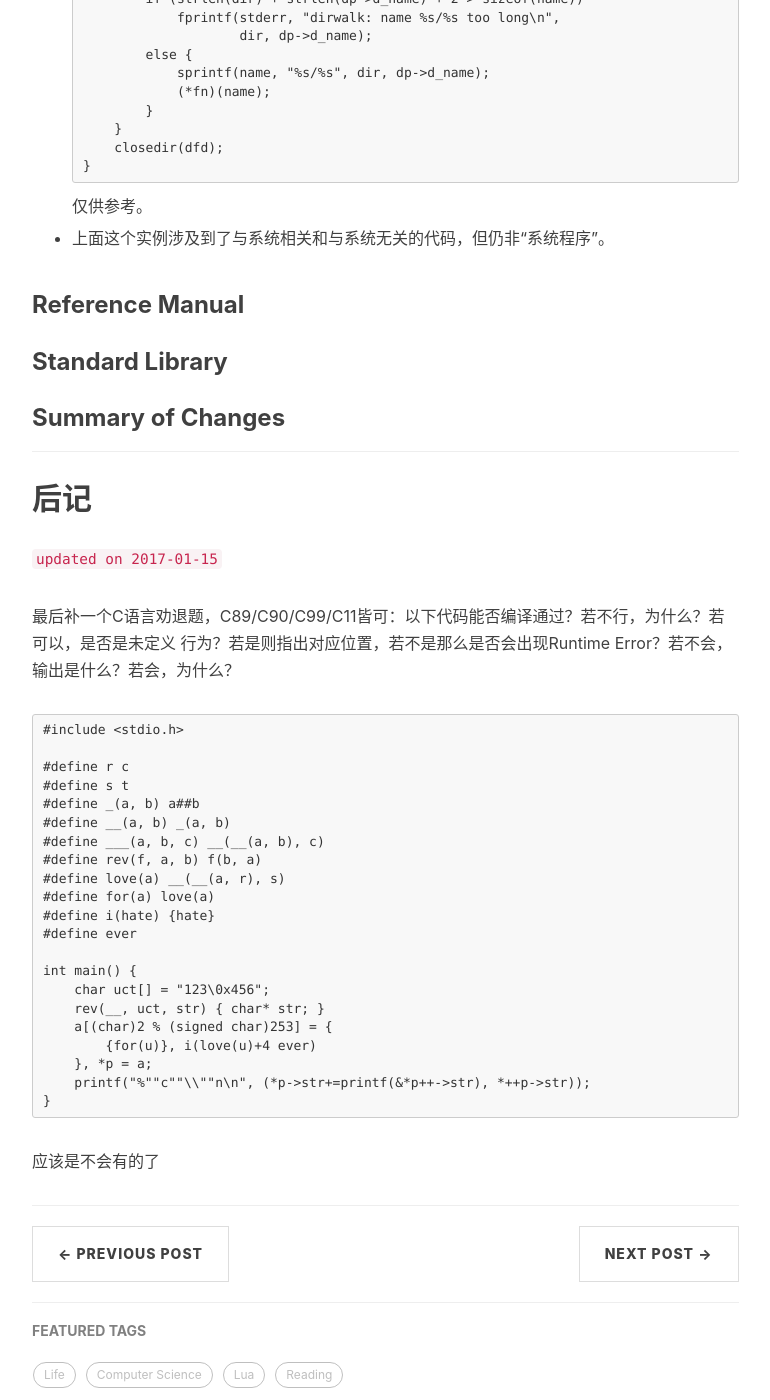
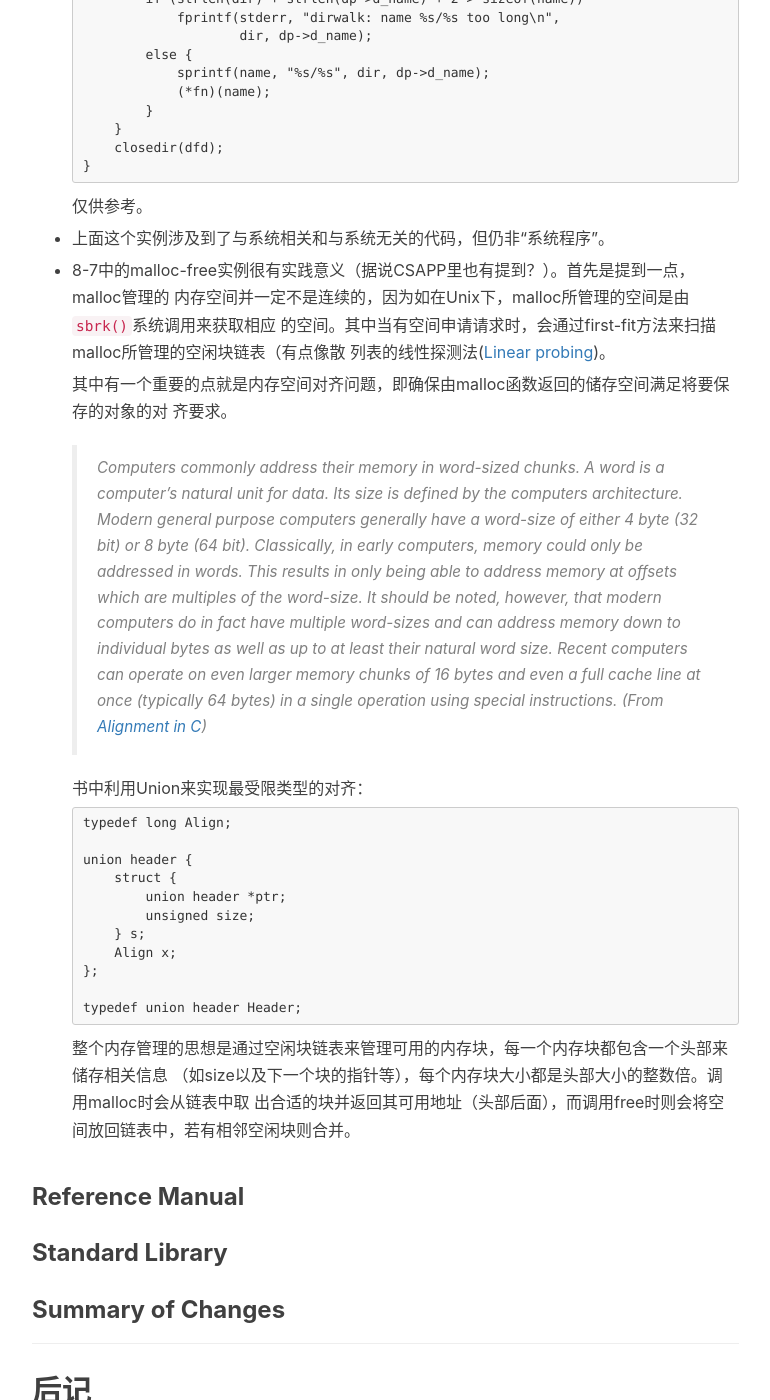
Before and after one commit to owtotwo/owtotwo.github.io, a Jekyll site: the page built from _posts/2017-01-03-the-c-programming-language-book-review.markdown, in a window 1280 px wide and 1400 px high, scrolled down 23083 px. Shown: the whole window, without its empty margins (233-1003 px from the left). Built offline with Jekyll 4.4.1, drawn with Linux system fonts in a browser that asks for light colours; nearby versions of some CDN libraries; comment, search, counter and statistics services are not loaded.

Commit message:
第八章搞定！

````diff
--- a/_posts/2017-01-03-the-c-programming-language-book-review.markdown
+++ b/_posts/2017-01-03-the-c-programming-language-book-review.markdown
@@ -1047,6 +1047,46 @@ tags:
 
 *   上面这个实例涉及到了与系统相关和与系统无关的代码，但仍非“系统程序”。
 
+*   8-7中的malloc-free实例很有实践意义（据说CSAPP里也有提到？）。首先是提到一点，malloc管理的
+    内存空间并一定不是连续的，因为如在Unix下，malloc所管理的空间是由`sbrk()`系统调用来获取相应
+    的空间。其中当有空间申请请求时，会通过first-fit方法来扫描malloc所管理的空闲块链表（有点像散
+    列表的线性探测法([Linear probing][23])。
+
+    其中有一个重要的点就是内存空间对齐问题，即确保由malloc函数返回的储存空间满足将要保存的对象的对
+    齐要求。
+
+    > Computers commonly address their memory in word-sized chunks. A word is a
+    computer’s natural unit for data. Its size is defined by the computers architecture.
+    Modern general purpose computers generally have a word-size of either 4 byte (32
+    bit) or 8 byte (64 bit). Classically, in early computers, memory could only be
+    addressed in words. This results in only being able to address memory at offsets
+    which are multiples of the word-size. It should be noted, however, that modern
+    computers do in fact have multiple word-sizes and can address memory down to
+    individual bytes as well as up to at least their natural word size. Recent computers
+    can operate on even larger memory chunks of 16 bytes and even a full cache line at
+    once (typically 64 bytes) in a single operation using special instructions.
+    (From [Alignment in C][24])
+
+    书中利用Union来实现最受限类型的对齐：
+
+    ``` C
+    typedef long Align;
+
+    union header {
+        struct {
+            union header *ptr;
+            unsigned size;
+        } s;
+        Align x;
+    };
+
+    typedef union header Header;
+    ```
+
+    整个内存管理的思想是通过空闲块链表来管理可用的内存块，每一个内存块都包含一个头部来储存相关信息
+    （如size以及下一个块的指针等），每个内存块大小都是头部大小的整数倍。调用malloc时会从链表中取
+    出合适的块并返回其可用地址（头部后面），而调用free时则会将空间放回链表中，若有相邻空闲块则合并。
+
 ### Reference Manual
 
 ### Standard Library
@@ -1076,6 +1116,8 @@ tags:
 [20]: https://en.wikipedia.org/wiki/Mask_(computing)
 [21]: https://en.wikipedia.org/wiki/Digraphs_and_trigraphs#C
 [22]: https://en.wikipedia.org/wiki/Stdarg.h
+[23]: https://en.wikipedia.org/wiki/Linear_probing
+[24]: https://wr.informatik.uni-hamburg.de/_media/teaching/wintersemester_2013_2014/epc-14-haase-svenhendrik-alignmentinc-paper.pdf
 
 ---
 
````
